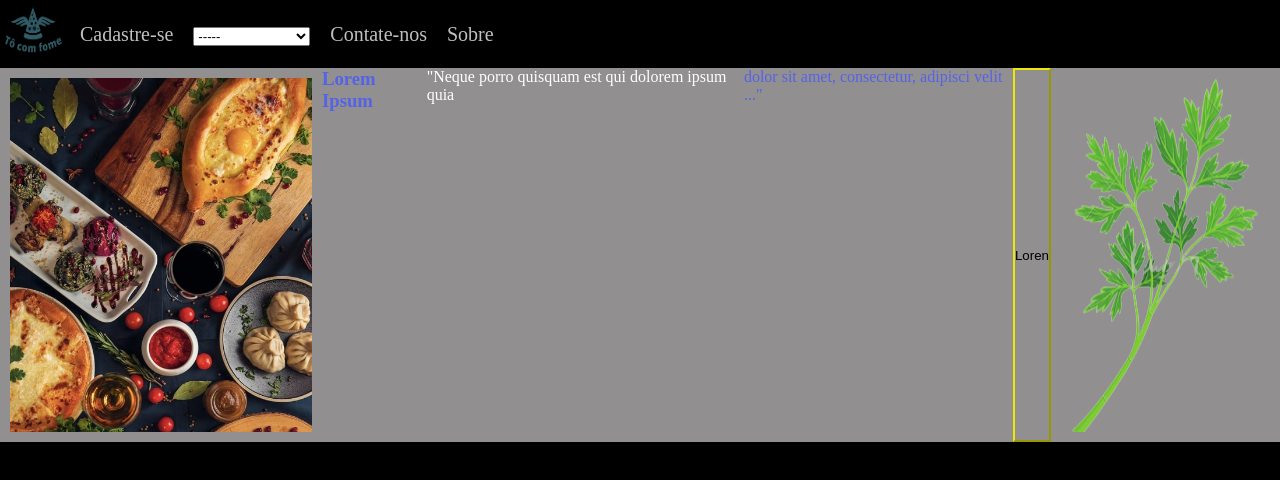
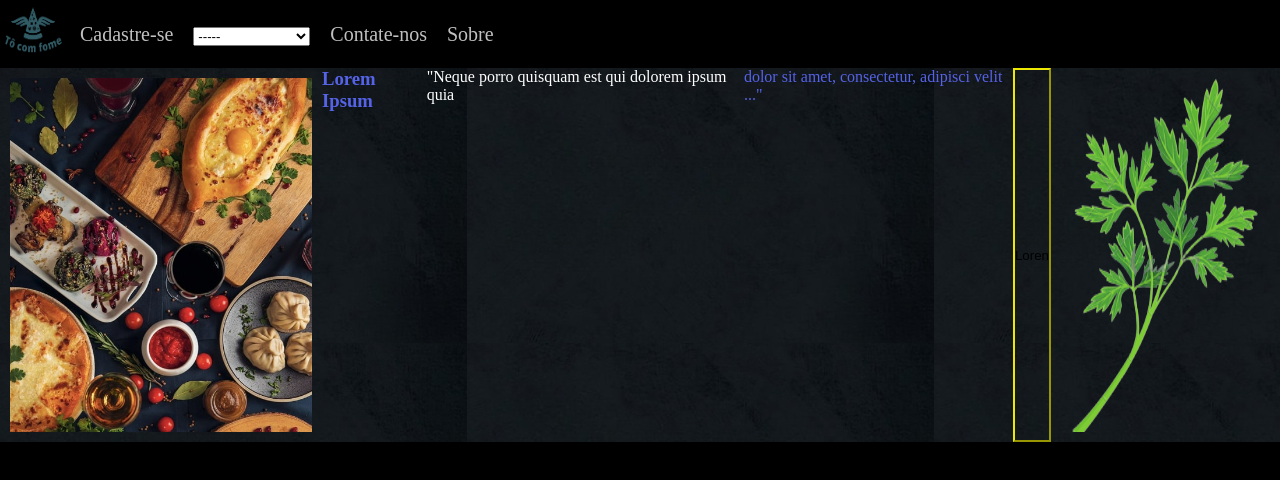
Before and after one commit to Lauracastro27/Projeto-Final_M5, a React (Vite) app in the folder ProjM5/: page / in a window 1280 px wide. Shown: the top 480 px of the page. Built offline with nearby package versions, Linux system fonts and the light colour scheme.

Commit message:
add background na div1

```diff
--- a/ProjM5/src/components/Home/home.module.css
+++ b/ProjM5/src/components/Home/home.module.css
@@ -6,7 +6,7 @@ body{
 }
 
 .backgroundCard1 {
-    background-color: rgba(182, 179, 179, 0.799);
+    background-image: url("../../assents/img/background.png");
     display: flex;
 }
 
```
